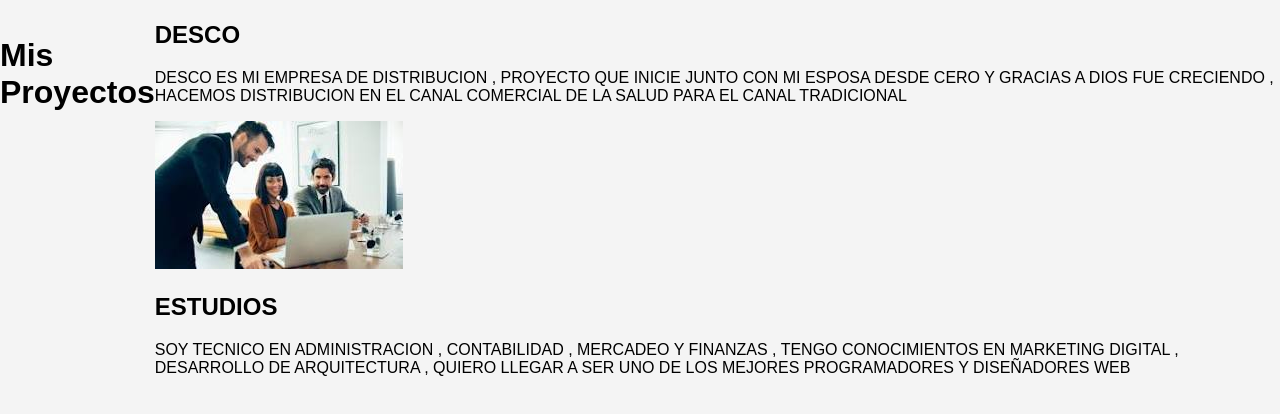
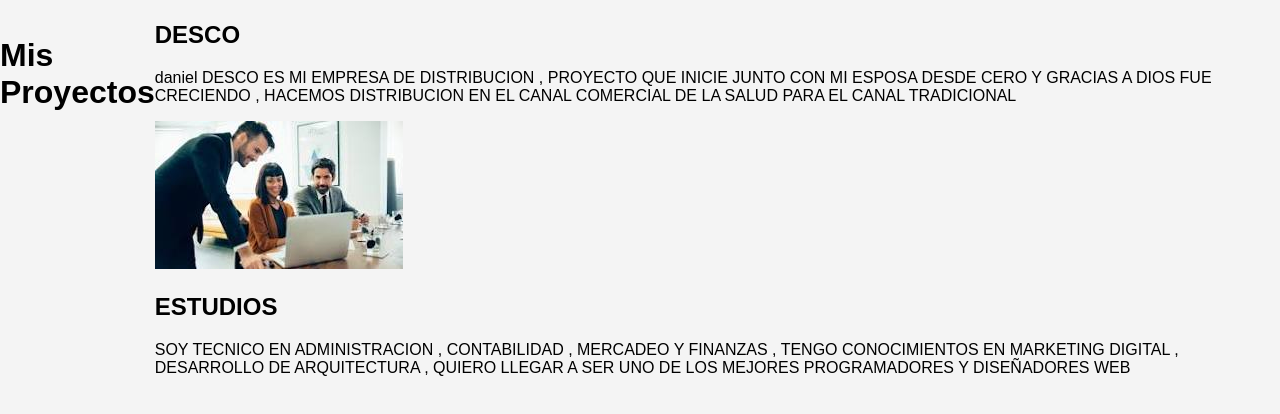
Before and after one commit to Desco10/BASE-DE-TRABAJO, a plain HTML site: page proyecto presentacion Daniel.html in a window 1280 px wide. Shown: the part 326-740 px from the top of the page. Drawn offline with Linux system fonts and the light colour scheme; files whose address does not match are found by name.

Commit message:
lo revise

```diff
--- a/proyecto presentacion Daniel.html
+++ b/proyecto presentacion Daniel.html
@@ -19,7 +19,7 @@
 <img src="C:\Users\ASUS\Desktop\imagenessalud\descologo.jpg"class="IMGPRO1" alt="Imagen del Proyecto 1">
 <div class="detalles">
 <h2>DESCO</h2>
-<p> DESCO  ES  MI  EMPRESA  DE  DISTRIBUCION   ,  PROYECTO
+<p> daniel  DESCO  ES  MI  EMPRESA  DE  DISTRIBUCION   ,  PROYECTO
     QUE  INICIE  JUNTO  CON  MI  ESPOSA   DESDE  CERO  Y
      GRACIAS  A  DIOS  FUE  CRECIENDO ,
     HACEMOS   DISTRIBUCION   EN   EL  CANAL  COMERCIAL  DE  LA  SALUD  PARA  EL
```
